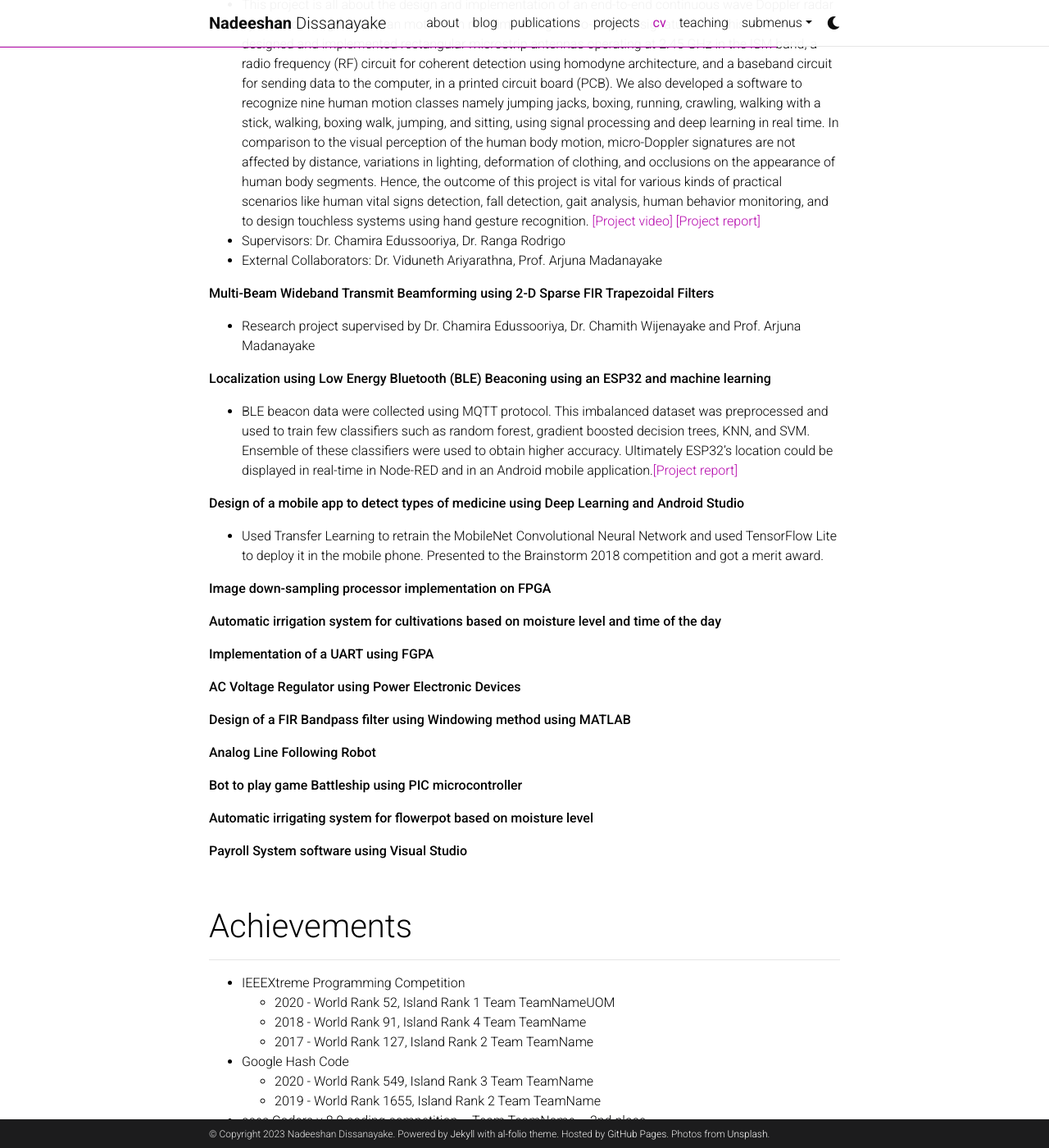
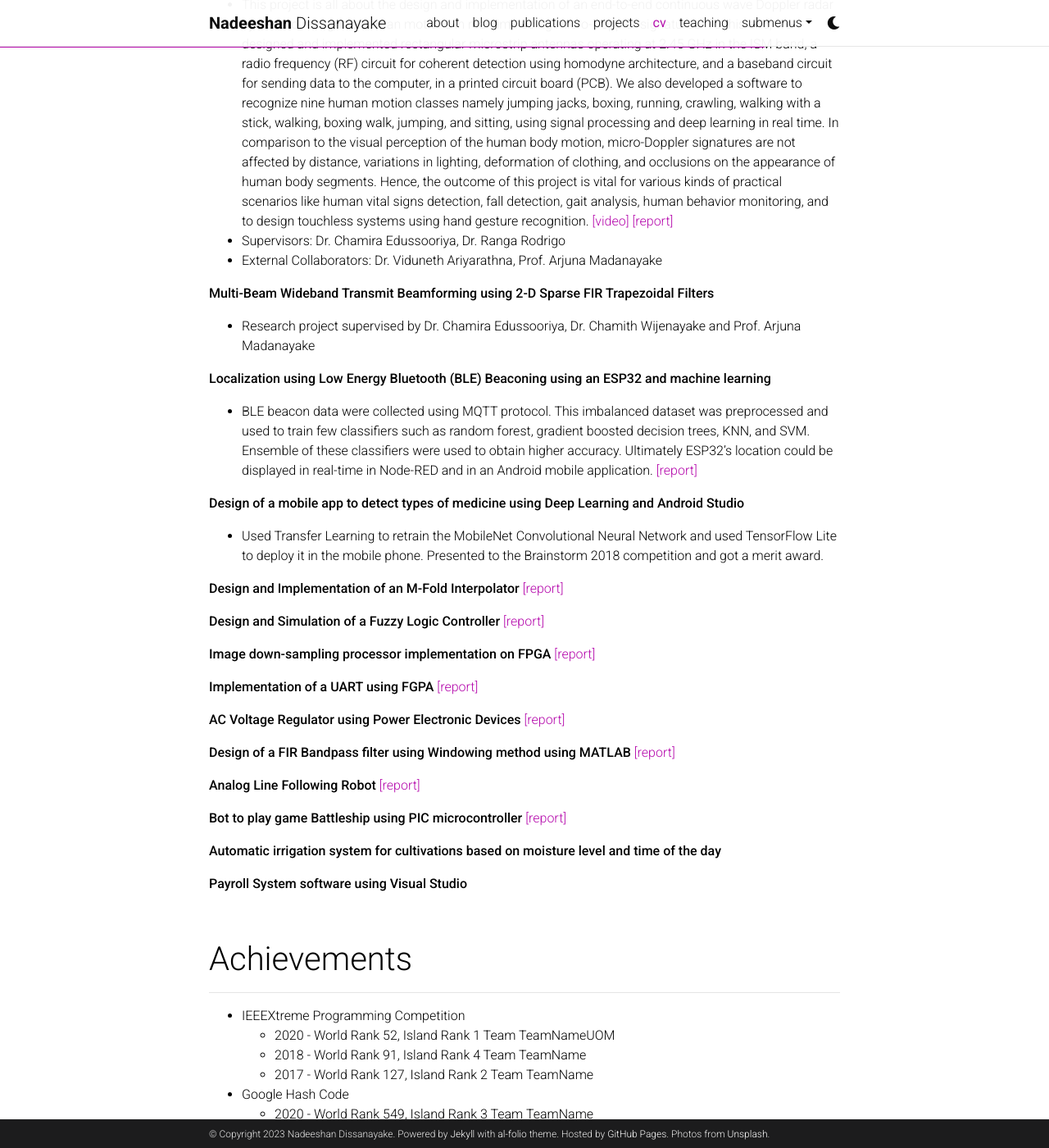
Before and after one commit to Nadeeshan96/nadeeshan96.github.io, a Jekyll site: the page built from _pages/cv.md, in a window 1280 px wide and 1400 px high, scrolled down 1883 px. Shown: the whole window at 82% size. Built offline with Jekyll 4.4.1, drawn with Linux system fonts in a browser that asks for light colours; comment, search, counter and statistics services are not loaded; a style sheet for code colours, icons or effects is not loaded.

Commit message:
Add project reports

```diff
--- a/_pages/cv.md
+++ b/_pages/cv.md
@@ -84,8 +84,8 @@ micro-Doppler signatures are not affected by distance, variations in lighting, d
 occlusions on the appearance of human body segments. Hence, the outcome of this project is vital for various
 kinds of practical scenarios like human vital signs detection, fall detection, gait analysis, human behavior
 monitoring, and to design touchless systems using hand gesture recognition.
-[[Project video]](https://www.linkedin.com/posts/nadeeshan-dissanayake_our-final-year-project-human-motion-recognition-activity-6845025388213637120-E3u1/)
-[[Project report]](https://drive.google.com/file/d/1RJOk-1JjsorxzEFVMulmkLE3yj0JPynD/view)
+[[video]](https://www.linkedin.com/posts/nadeeshan-dissanayake_our-final-year-project-human-motion-recognition-activity-6845025388213637120-E3u1/)
+[[report]](https://drive.google.com/file/d/1RJOk-1JjsorxzEFVMulmkLE3yj0JPynD/view)
 * Supervisors: Dr. Chamira Edussooriya, Dr. Ranga Rodrigo
 * External Collaborators: Dr. Viduneth Ariyarathna, Prof. Arjuna Madanayake
 
@@ -98,31 +98,32 @@ machine learning__
 imbalanced dataset was preprocessed and used to train few classifiers such as random forest,
 gradient boosted decision trees, KNN, and SVM. Ensemble of these classifiers were used to obtain
 higher accuracy. Ultimately ESP32’s location could be displayed in real-time in Node-RED and in an Android mobile
-application.[[Project report]](https://drive.google.com/file/d/1qZMKPedrl6F3G2sIx3FVX-d4j3eXiBvl/view)
+application. [[report]](https://drive.google.com/file/d/1qZMKPedrl6F3G2sIx3FVX-d4j3eXiBvl/view)
 
 __Design of a mobile app to detect types of medicine using Deep Learning and Android Studio__
 * Used Transfer Learning to retrain the MobileNet Convolutional Neural Network
 and used TensorFlow Lite to deploy it in the mobile phone. Presented to the Brainstorm 2018
 competition and got a merit award.
 
-__Image down-sampling processor implementation on FPGA__
+__Design and Implementation of an M-Fold Interpolator__ [[report]](https://drive.google.com/file/d/181TC4cV1eeC0DTE5W1Sl0YrEJQTp7IMQ/view)
+
+__Design and Simulation of a Fuzzy Logic Controller__ [[report]](https://drive.google.com/file/d/1PJ31yN8vK_qRclduwQaoyEfgc41L-Cjv/view)
+
+__Image down-sampling processor implementation on FPGA__ [[report]](https://drive.google.com/file/d/1BHJg_6kH2_pMFBTn35woMI-bvNIdfJSJ/view)
+
+__Implementation of a UART using FGPA__ [[report]](https://drive.google.com/file/d/1RG1kDl1NgrXv8r-dbXBb_QKdbfTghIZw/view?usp=share_link)
+
+__AC Voltage Regulator using Power Electronic Devices__ [[report]](https://drive.google.com/file/d/1WC_v5h0DVWe7yd46Pa49iUDTinkwbAZE/view?usp=share_link)
+
+__Design of a FIR Bandpass filter using Windowing method using MATLAB__ [[report]](https://drive.google.com/file/d/1f-GT6UttmvoQJqplNoJxgZ8fnYUBhXXh/view?usp=share_link)
+
+__Analog Line Following Robot__ [[report]](https://drive.google.com/file/d/1aJwVcU2T-em6exkn5vnDM6QQZXgF0JCT/view?usp=share_link)
+
+__Bot to play game Battleship using PIC microcontroller__ [[report]](https://drive.google.com/file/d/1A1H81vRyCLsmS7Bn99tvZRV4gR1IPW2q/view?usp=share_link)
 
 __Automatic irrigation system for cultivations based on moisture level and time of the day__
 
-__Implementation of a UART using FGPA__
-
-__AC Voltage Regulator using Power Electronic Devices__
-
-__Design of a FIR Bandpass filter using Windowing method using MATLAB__
-
-__Analog Line Following Robot__
-
-__Bot to play game Battleship using PIC microcontroller__
-
-__Automatic irrigating system for flowerpot based on moisture level__
-
 __Payroll System software using Visual Studio__
-
 
 <br>
 # Achievements {#achievements}
```
